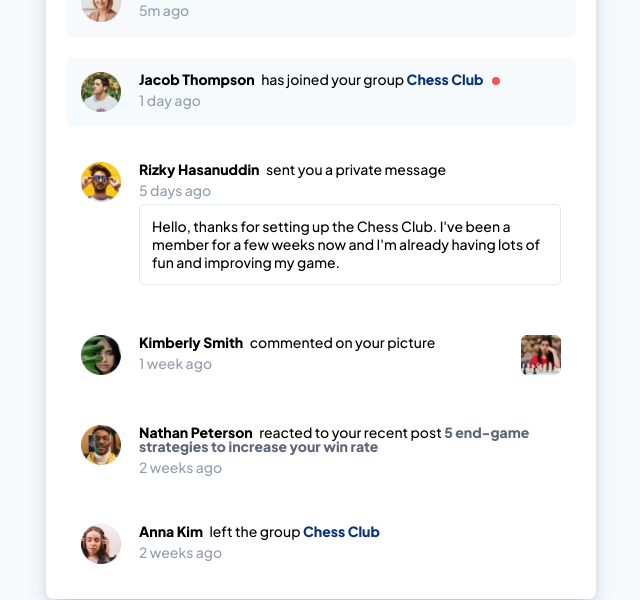
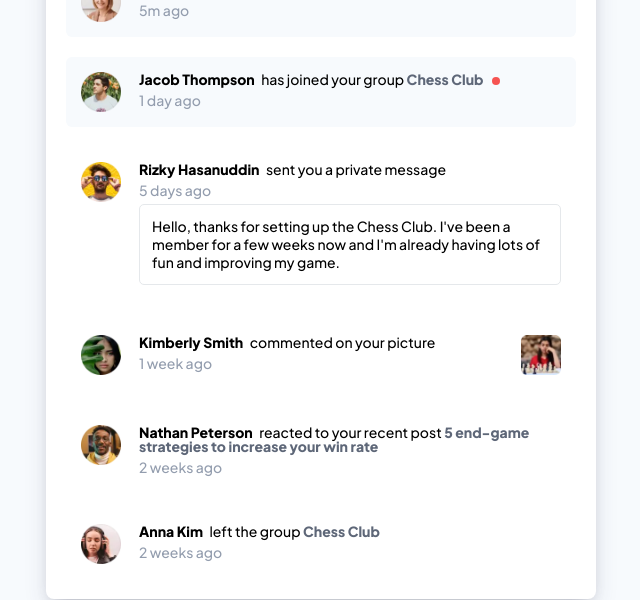
Before and after one commit to pperdana/frontend-mentor, a React (Vite) app in the folder notifications-page/: page / in a window 1280 px wide. Shown: the part 252-852 px from the top of the page, without its empty margins (319-959 px from the left). Built offline with nearby package versions, Linux system fonts and the light colour scheme.

Commit message:
add active state

```diff
--- a/notifications-page/src/Person.jsx
+++ b/notifications-page/src/Person.jsx
@@ -20,16 +20,8 @@ const Person = ({
         <div className="info">
           <div className="desc">
             <h2 className="name">{name}</h2> <p className="stats">{status}</p>{" "}
-            {post && (
-              <strong className="post" style={{ color: "hsl(219, 12%, 42%)" }}>
-                {post}
-              </strong>
-            )}
-            {group && (
-              <strong className="group" style={{ color: "hsl(219, 85%, 26%)" }}>
-                {group}
-              </strong>
-            )}
+            {post && <strong className="post">{post}</strong>}
+            {group && <strong className="group">{group}</strong>}
             {read && <span className={read ? "dot display-dot" : "dot"} />}
           </div>
           <div className="time">{sent}</div>
--- a/notifications-page/src/styles/List.scss
+++ b/notifications-page/src/styles/List.scss
@@ -36,6 +36,7 @@
   .name {
     font-size: 1.4rem;
     display: inline;
+    cursor: pointer;
   }
 
   .stats {
@@ -53,10 +54,8 @@
   content: "";
   display: none;
   border-radius: 50%;
-  // position: absolute;
   top: 50%;
   left: 50%;
-  // transform: translate(-50%, -50%);
 }
 
 .display-dot {
@@ -72,6 +71,7 @@
   padding: 1.2rem;
   border-radius: 5px;
   line-height: 1.3;
+  cursor: pointer;
   // background-color: rgb(204, 241, 204);
 }
 
@@ -79,4 +79,34 @@
   width: 40px;
   height: 40px;
   border-radius: px;
+  cursor: pointer;
 }
+
+/**************************/
+/* Active State */
+/**************************/
+.name:active,
+.name:hover {
+  color: $color-primary--blue;
+}
+
+.post,
+.group {
+  cursor: pointer;
+  color: hsl(219, 12%, 42%);
+}
+.post:active,
+.post:hover {
+  color: $color-primary--blue;
+}
+
+.group:active,
+.group:hover {
+  color: $color-primary--blue;
+}
+
+.message:active,
+.message:hover {
+  background-color: hsl(205, 33%, 90%);
+  border: 1px solid hsl(205, 33%, 90%);
+}
```
